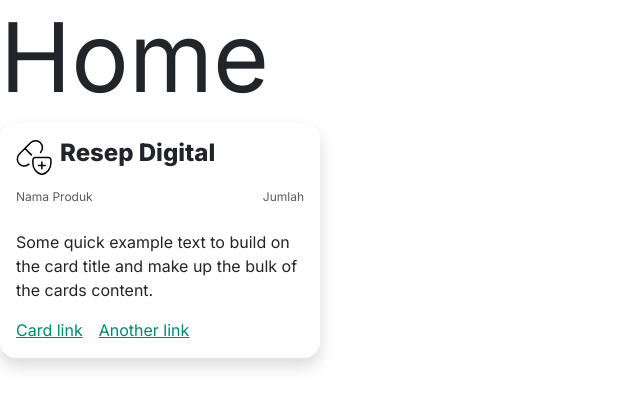
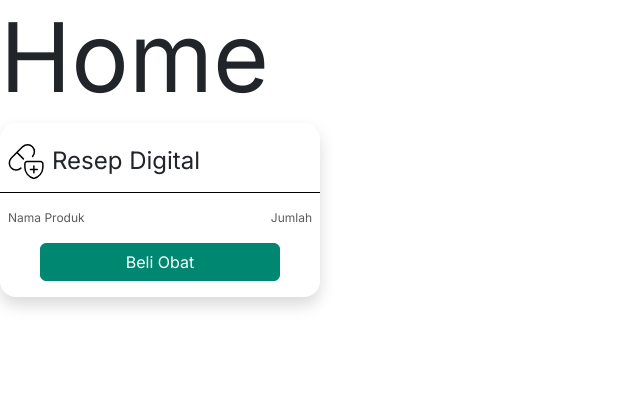
Before and after one commit to Health-Care-System/fe-react-doctor, a React (Vite) app: page / in a window 1280 px wide. Shown: the top 408 px of the page, without its empty margins (0-640 px from the left). Built offline with nearby package versions, Linux system fonts and the light colour scheme.

Commit message:
add medicalprescriptioncard

```diff
--- a/src/components/ui/Cards/index.jsx
+++ b/src/components/ui/Cards/index.jsx
@@ -41,28 +41,31 @@ export const ArticleCard = ({ title, content, date }) => {
 }
 
 
-export const MedicalPrescriptionCard = () => {
+export const MedicalPrescriptionCard = ({ data }) => {
   return (
     <div className="card shadow rounded-4 border-0 medical-card">
-      <div className="card-body">
-        <figure className="d-inline-flex gap-2">
+      <div className="card-body px-0">
+        <figure className="d-flex px-2 border-bottom border-black pb-2 gap-2">
           <img src={drugIcon} alt="Drug" />
-          <h5 className="card-title fw-bold">Resep Digital</h5>
+          <h5 className="mt-2">Resep Digital</h5>
         </figure>
-        <section className=" d-flex justify-content-between card-subtitle mb-2 text-body-secondary fs-4">
+        <section className="d-flex justify-content-between text-body-secondary fs-4 px-2">
           <p>Nama Produk</p>
           <p>Jumlah</p>
         </section>
-        <p className="card-text">
-          Some quick example text to build on the card title and make up the bulk of
-          the cards content.
-        </p>
-        <a href="#" className="card-link">
-          Card link
-        </a>
-        <a href="#" className="card-link">
-          Another link
-        </a>
+        <ul className="list-group">
+          {data?.map((item, index) => (
+            <li key={index} className="list-group-item border-0 d-flex justify-content-between align-items-center p-0">
+              <p>{item.name}</p>
+              <p>{`${item.quantity} per Stripe`}</p>
+            </li>
+          ))
+          }
+        </ul>
+
+        <div className="d-flex justify-content-center">
+          <Button className={'btn-primary text-white w-75'}>Beli Obat</Button>
+        </div>
       </div>
     </div>
 
```
Also changed, not shown: src/components/ui/Cards/Card.Module.css (line endings or trailing spaces).
